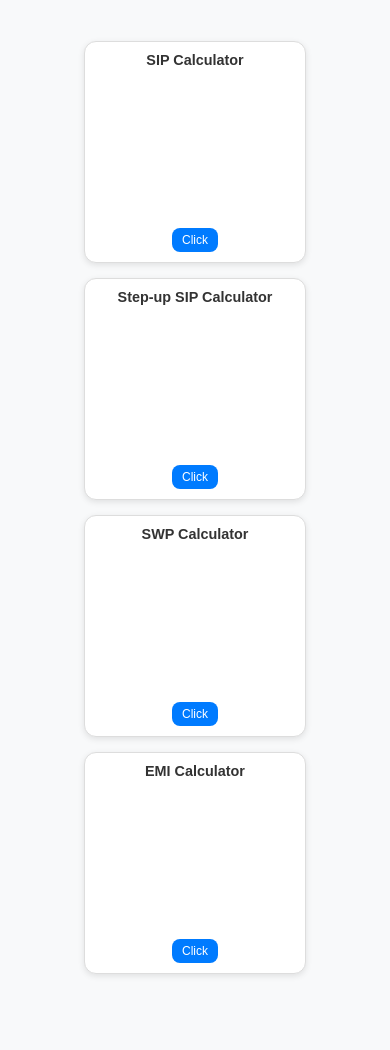
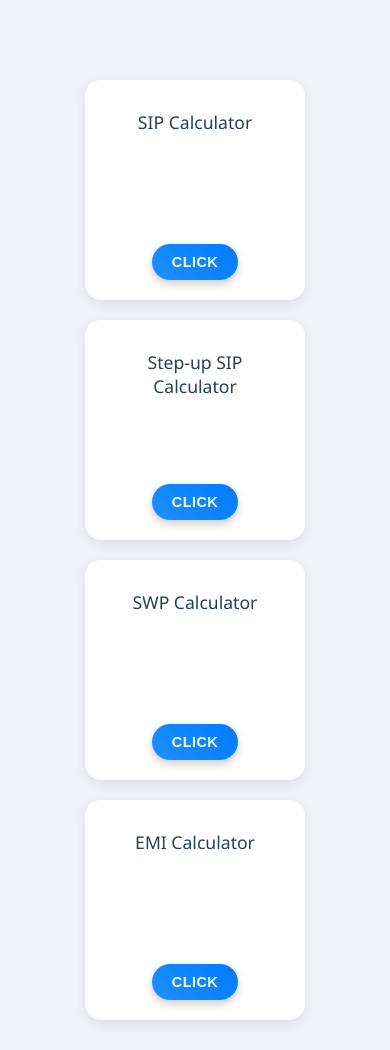
Before and after one commit to Vedantsd/Financial-Calculators, a Flask app: page / in a window 390 px wide. Before the commit the page ends 976 px from the top, so only its background shows below. Run offline with Flask 3, Linux system fonts and the light colour scheme.

Commit message:
Improved UI

```diff
--- a/templates/index.html
+++ b/templates/index.html
@@ -3,82 +3,100 @@
 <head>
   <meta charset="UTF-8">
   <meta name="viewport" content="width=device-width, initial-scale=1.0">
-  <title>Responsive Flex Tiles</title>
+  <title>Financial Calculators</title>
   <style>
     body {
         margin: 0;
-        font-family: Arial, sans-serif;
-        background: #f8f9fa;
+        font-family: 'Segoe UI', Tahoma, Geneva, Verdana, sans-serif;
+        background-color: #f0f2f5;
+        color: #333;
     }
 
     .container {
         display: flex;
         flex-wrap: wrap;
         justify-content: center;
-        align-items: center;
-        gap: 15px;
-        padding: 20px;
+        gap: 25px;
+        padding: 40px 20px;
+        max-width: 1200px;
+        margin: 0 auto;
+    }
+
+    h1 {
+        text-align: center;
+        color: #1a1a1a;
+        font-size: 2.5rem;
+        margin-top: 50px;
+        margin-bottom: 20px;
+        font-weight: 600;
     }
 
     .tile {
-        background: #ffffff;
-        border: 1px solid #ddd;
-        border-radius: 12px;
-        box-shadow: 0 2px 6px rgba(0,0,0,0.1);
+        background-color: #ffffff;
+        border-radius: 16px;
+        box-shadow: 0 4px 12px rgba(0, 0, 0, 0.08);
         display: flex;
         flex-direction: column;
         justify-content: space-between;
         align-items: center;
-        width: 200px;
-        height: 200px;
-        padding: 15px;
+        width: 240px;
+        height: 240px;
+        padding: 25px;
         text-align: center;
-        transition: transform 0.2s ease;
+        transition: transform 0.3s ease-in-out, box-shadow 0.3s ease-in-out;
     }
 
     .tile:hover {
-        transform: translateY(-5px);
+        transform: translateY(-8px);
+        box-shadow: 0 8px 20px rgba(0, 0, 0, 0.15);
     }
 
     .tile h3 {
-        margin: 0;
-        font-size: 1.1rem;
-        color: #333;
+        font-size: 1.25rem;
+        color: #2c3e50;
+        font-weight: 500;
+        margin: 10px 0 20px;
     }
 
     .tile button {
-        background: #007bff;
+        background: linear-gradient(45deg, #1e90ff, #007bff);
         color: #fff;
         border: none;
-        padding: 8px 16px;
-        border-radius: 8px;
+        padding: 12px 24px;
+        border-radius: 50px;
         cursor: pointer;
-        transition: background 0.2s ease;
+        font-size: 1rem;
+        font-weight: 600;
+        text-transform: uppercase;
+        letter-spacing: 0.5px;
+        transition: background 0.3s ease-in-out, transform 0.2s ease;
+        box-shadow: 0 4px 8px rgba(0, 0, 0, 0.2);
     }
 
     .tile button:hover {
-        background: #0056b3;
+        background: linear-gradient(45deg, #0056b3, #007bff);
+        transform: scale(1.05);
     }
 
-    @media (max-width: 600px) {
+    @media (max-width: 768px) {
+        .container {
+            gap: 20px;
+            padding: 30px 15px;
+        }
+
         .tile {
-            width: 200px;
-            height: 200px;
+            width: 180px;
+            height: 180px;
+            padding: 20px;
         }
-    }
 
-    @media (max-width: 400px) {
-        .tile {
-            width: 200px;
-            height: 200px;
-            padding: 10px;
+        .tile h3 {
+            font-size: 1.1rem;
         }
-        .tile h3 {
+
+        .tile button {
+            padding: 10px 20px;
             font-size: 0.9rem;
-        }
-        .tile button {
-            font-size: 0.75rem;
-            padding: 5px 10px;
         }
     }
   </style>
```
Also changed, not shown: 1 other file.
